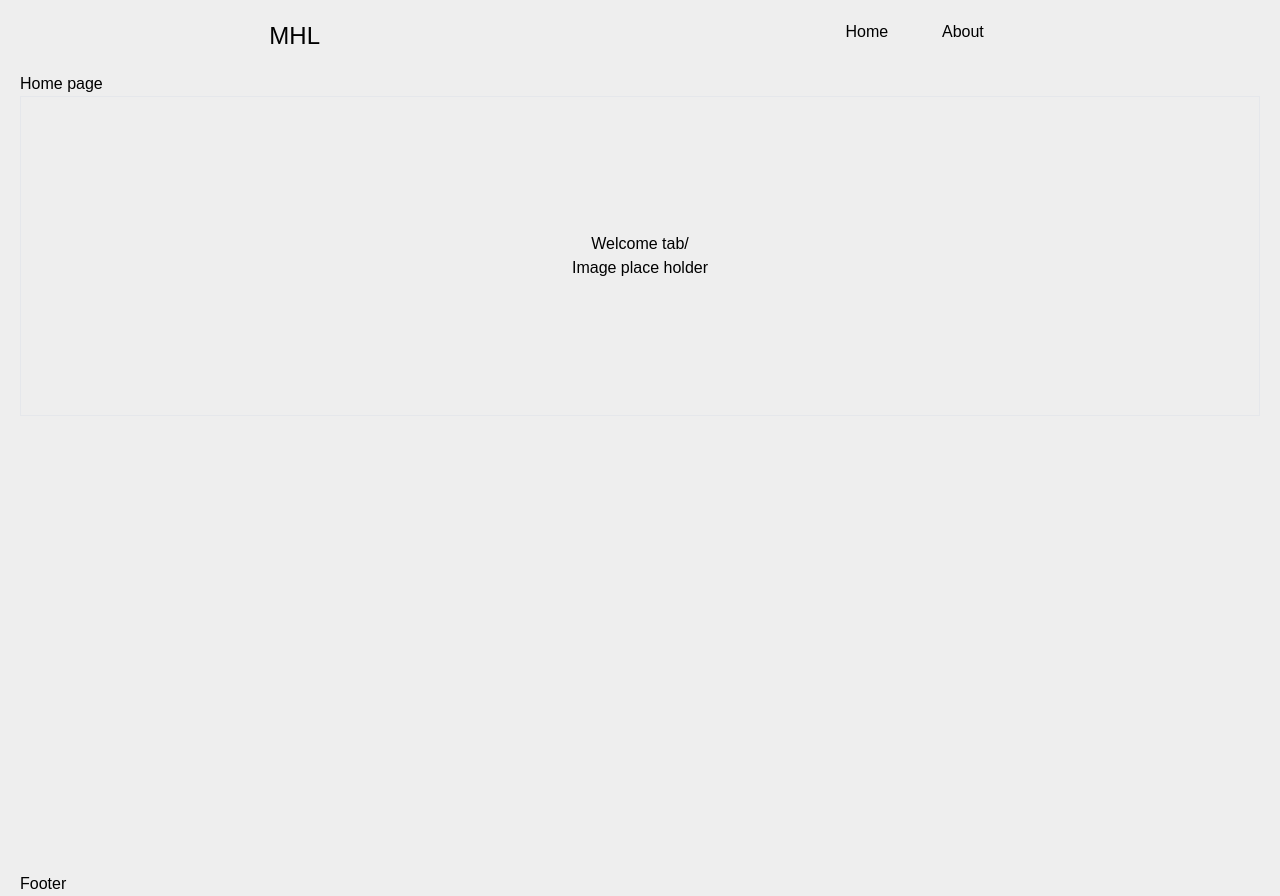
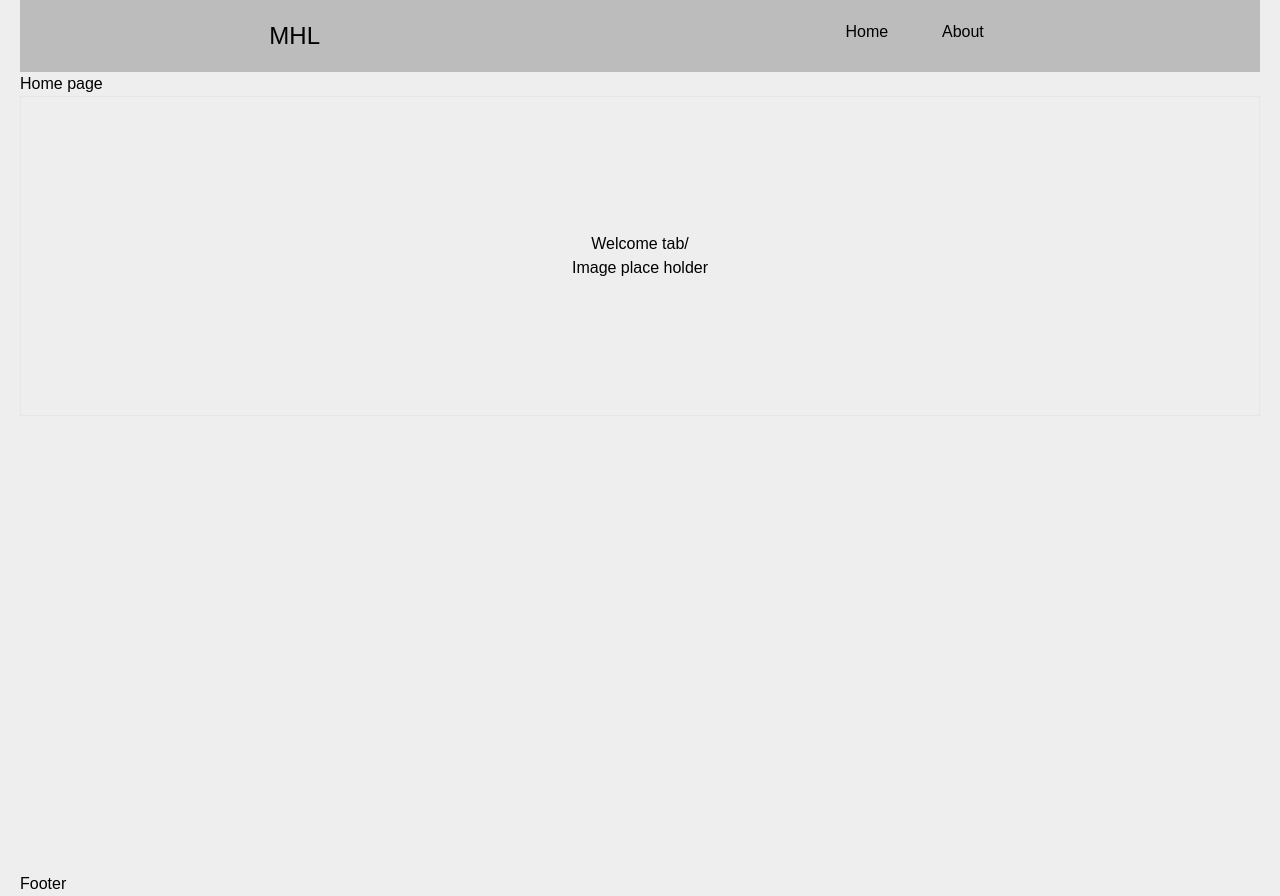
Before and after one commit to umangcodes/mhl_revamp, a React (Create React App) app: page / in a window 1280 px wide. Built offline with nearby package versions, Linux system fonts and the light colour scheme; the HTML template or start-up script is replaced by a standard one.

Commit message:
feat: sticky top location prop added and bg color changed

```diff
--- a/src/components/navigation/Header.js
+++ b/src/components/navigation/Header.js
@@ -2,7 +2,7 @@ import React from 'react'
 
 function Header() {
   return (
-    <div className='sticky flex justify-around align-baseline py-5'>
+    <div className='sticky top-0 flex justify-around align-baseline py-5 bg-primaryDark'>
       <div className='text-2xl'>MHL</div>
       <div className="flex w-48 justify-around">
         <div>Home</div>
```
